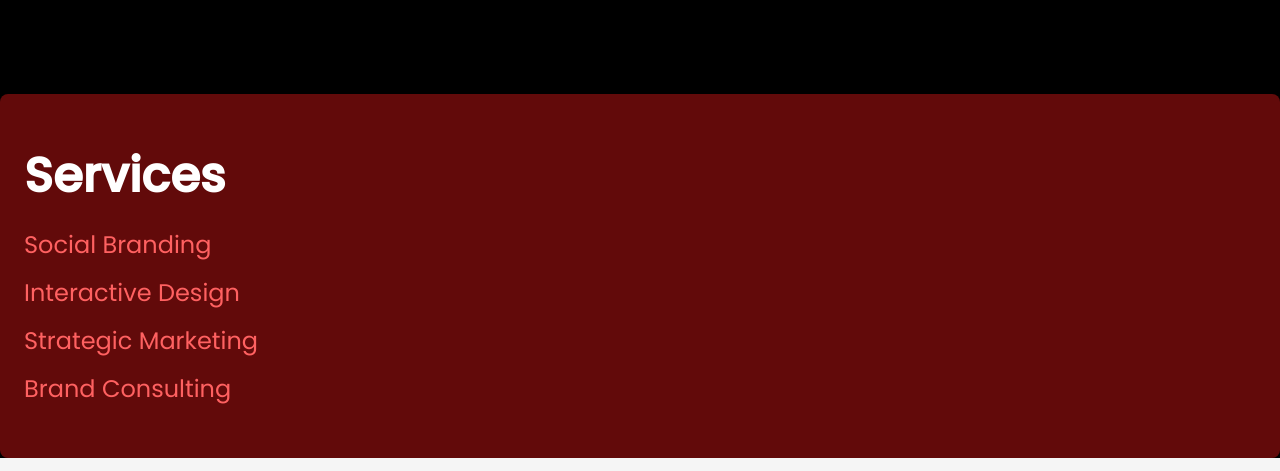
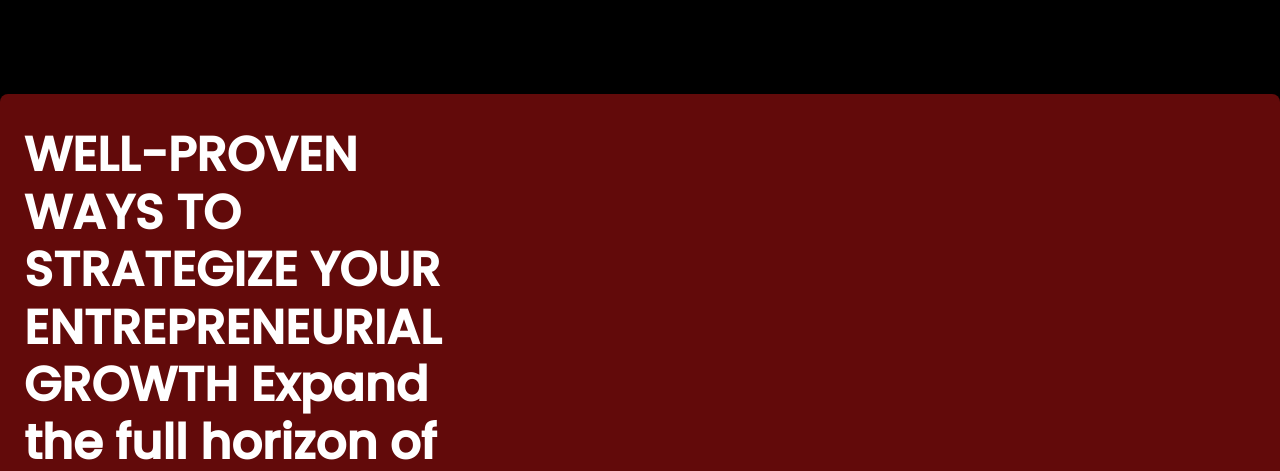
Before and after one commit to AbhijithTA/revibe-Production, a website: page index.html in a window 1280 px wide. Shown: the part 1980-2451 px from the top of the page. Drawn offline with nearby package versions, Linux system fonts and the light colour scheme.

Commit message:
heading change test

```diff
--- a/index.html
+++ b/index.html
@@ -204,7 +204,8 @@
 <section class="container mx-auto py-8 px-4 bg-custom rounded-lg shadow-lg h-auto">
   <div class="flex flex-col lg:flex-row items-center">
       <div class="flex flex-col items-start lg:w-1/3">
-          <h2 class="heading-text">Services</h2>
+          <h2 class="heading-text">WELL-PROVEN WAYS TO STRATEGIZE YOUR ENTREPRENEURIAL GROWTH
+            Expand the full horizon of your business through our well-proven strategies. Leading a business to success requires the ultimate skill which we are dedicated to, leaving no opportunities at stake. This brings the success to your business, it rightfully deserves.</h2>
           <ul class="text-2xl space-y-4 mt-4">
               <li>
                   <button onclick="showService('branding')" class="text-custom">Social Branding</button>
```
